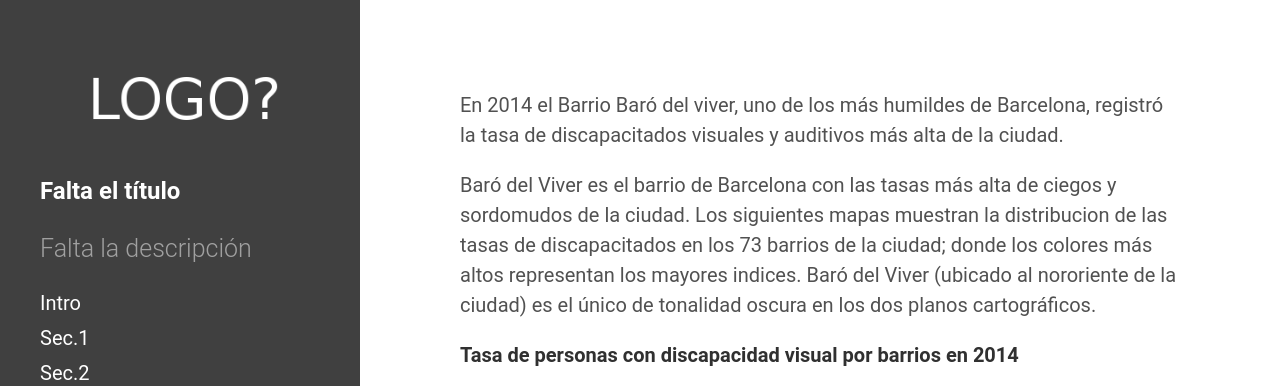
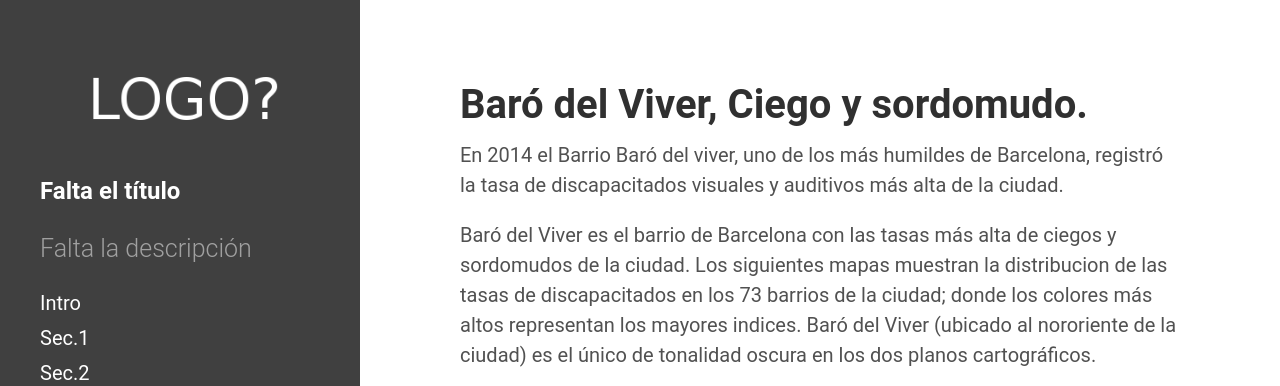
Before and after one commit to mper-bcn-ny/2017-metro, a Jekyll site: the page built from _posts/2017-02-12-seccion9.md, in a window 1280 px wide and 900 px high, cut to the strip 0-386 px from the top of the window. Built offline with Jekyll 4.4.1, drawn with Linux system fonts in a browser that asks for light colours; our own code applies the rules of GitHub Pages for plain Markdown files.

Commit message:
Update 2017-02-12-seccion9.md

```diff
--- a/_posts/2017-02-12-seccion9.md
+++ b/_posts/2017-02-12-seccion9.md
@@ -1,6 +1,6 @@
 ---
 layout: post
-title: Baró del Viver: Ciego y sordomudo.
+title: Baró del Viver, Ciego y sordomudo.
 navigation: Sec.9
 ---
 
```
